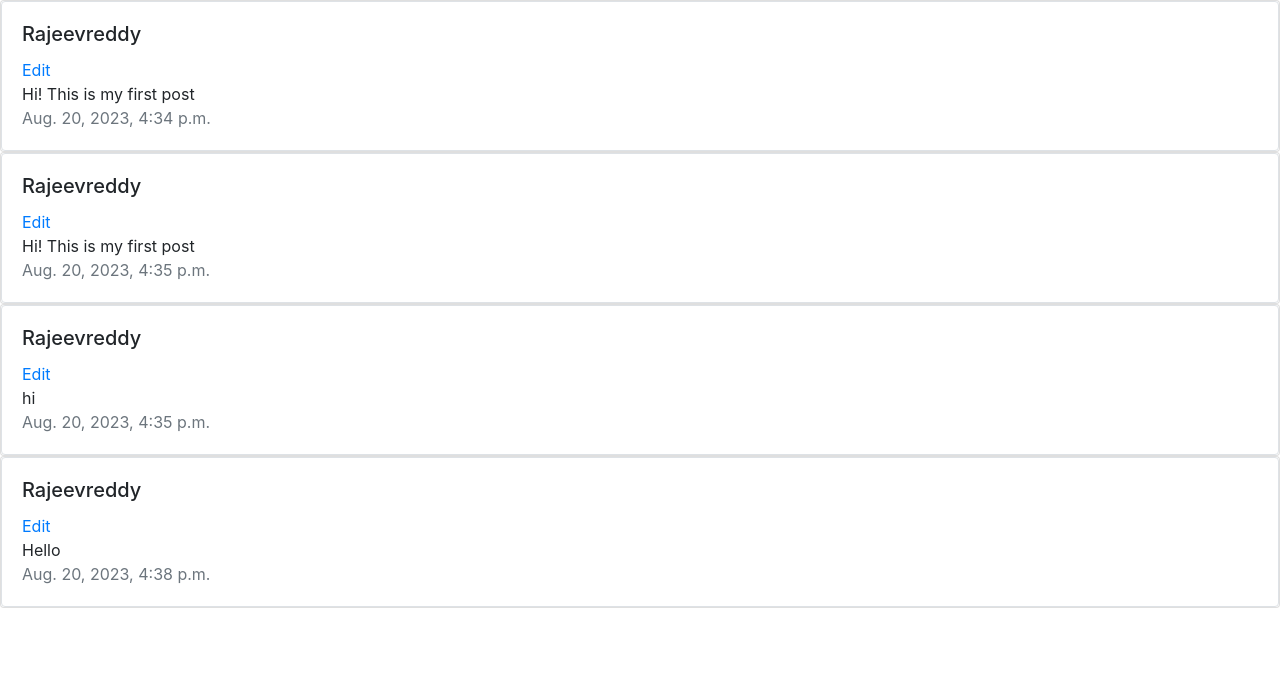
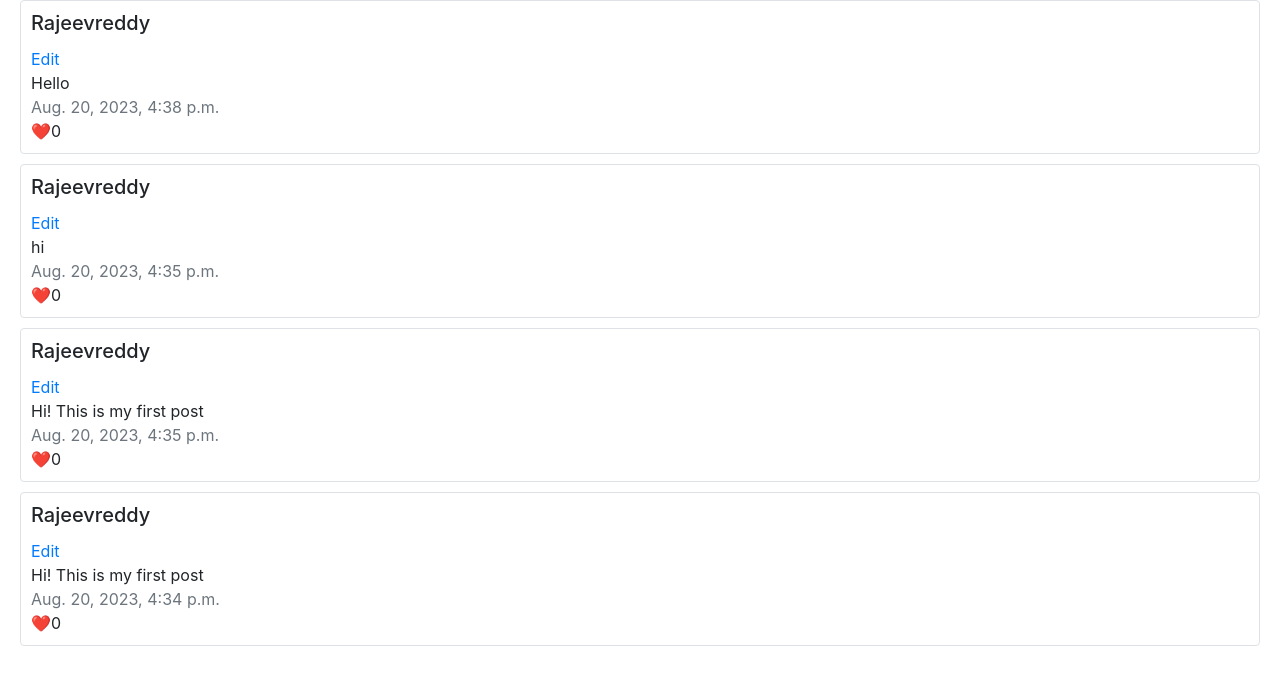
Before and after one commit to rajeevreddyms5/network, a Django app: page / in a window 1280 px wide. Shown: the part 56-741 px from the top of the page. Run offline with Django 3.2, Linux system fonts and the light colour scheme; data comes from the database, SQL or seed files in the repository; both versions use the stored data as it was after the commit; data that the repository does not hold is empty; some libraries are stand-ins or nearby versions.

Commit message:
All posts working

```diff
--- a/network/templates/network/index.html
+++ b/network/templates/network/index.html
@@ -19,14 +19,13 @@
 
     <!-- show all posts -->
     {% for post in posts %}
-        <div class="card">
-                <div class="card border">
-                    <div class="card-body">
+    <div style="padding-left: 20px; padding-right: 20px; padding-bottom: 10px;">
+        <div class="card border" style="padding: 10px;">
             <h5 class="card-title text-capitalize">{{ post.author }}</h5>
             <a href="#" class="card-link">Edit</a>
             <div class="card-text">{{ post.content }}</div>
             <div class="text-muted">{{ post.created_at }}</div>
-                    </div>
+            <div class="card-text">❤️{{ post.liked.count }}</div>
         </div>
     </div>
         {% endfor %}
--- a/network/views.py
+++ b/network/views.py
@@ -9,7 +9,8 @@ from .models import User, Posts
 
 def index(request):
     return render(request, "network/index.html", {
-        "posts": Posts.objects.all()
+        # filter posts by created_at date
+        "posts": Posts.objects.order_by("-created_at").all()
     })
 
 
```
Also changed, not shown: db.sqlite3. Lines whose indentation alone changed are shown as unchanged.
